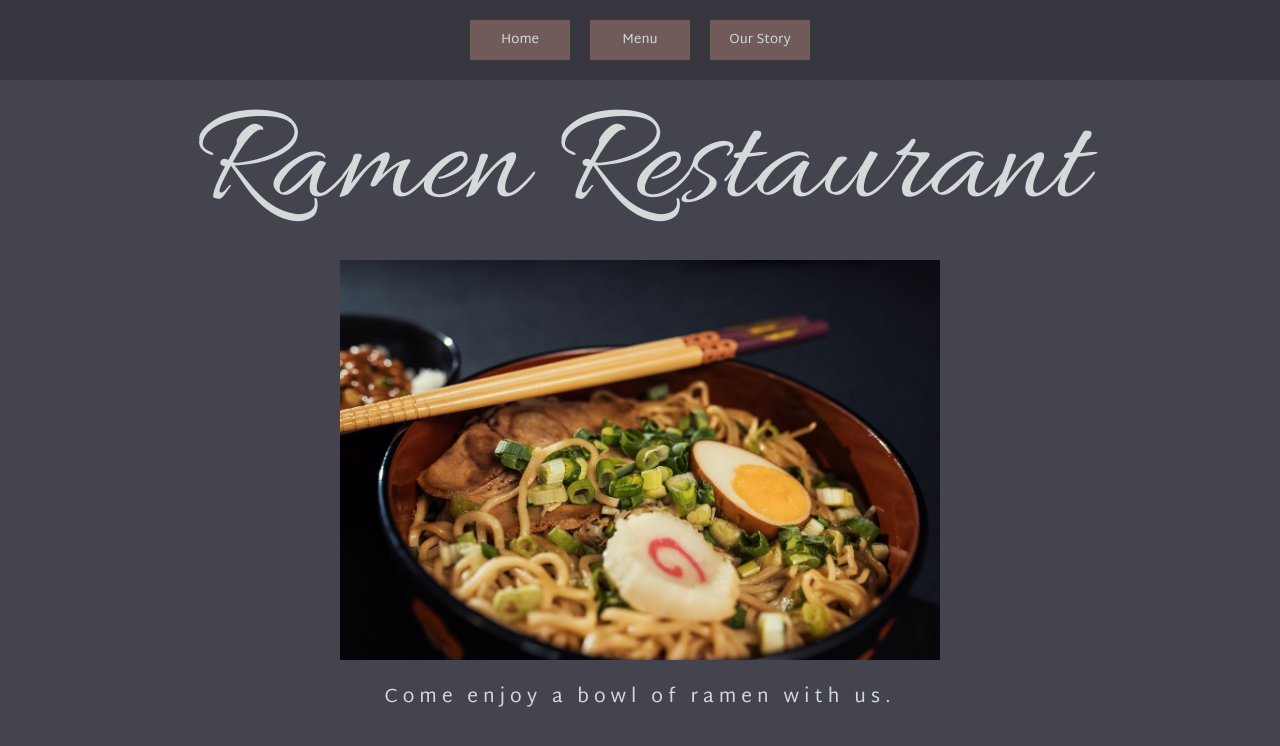
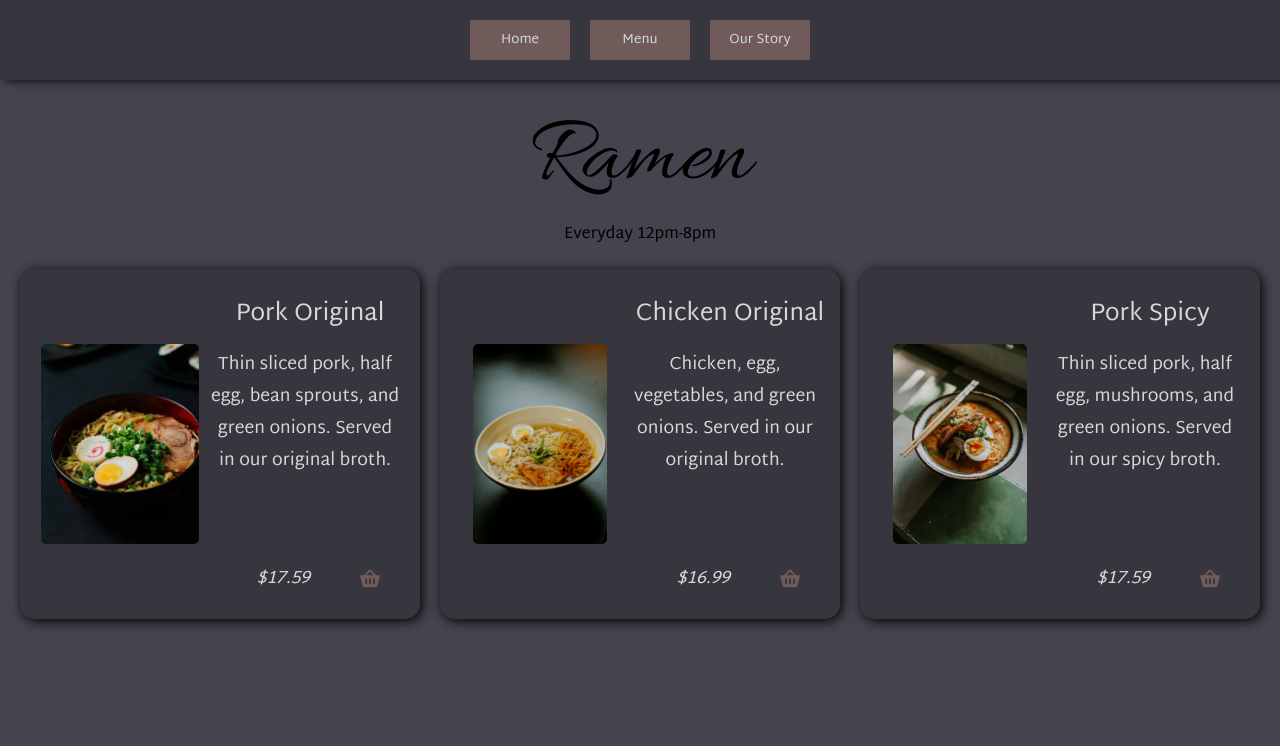
Before and after one commit to mcmityler/restaurant-webpack-practice, a website built with webpack: page src/template.html in a window 1280 px wide. Built offline with nearby package versions, Linux system fonts and the light colour scheme.

Commit message:
Add hardcoded html for menu page

```diff
--- a/src/greeting.js
+++ /dev/null
@@ -1,2 +0,0 @@
-// greeting.js
-export const greeting = "Hello, Odinite!";
--- a/src/home.js
+++ b/src/home.js
@@ -1,4 +1,4 @@
-import homepageRamen from "./homepage-ramen.jpg";
+import homepageRamen from "./images/homepage-ramen.jpg";
 import "./home.css";
 
 export function createHomepage(){
@@ -12,6 +12,7 @@ export function createHomepage(){
 
     const homepageImage = document.createElement("img");
     homepageImage.src = homepageRamen;
+    homepageImage.alt = "Picture of a bowl of ramen"
 
     const homepageTagline = document.createElement("p");
     homepageTagline.textContent = "Come enjoy a bowl of ramen with us."
--- a/src/index.js
+++ b/src/index.js
@@ -1,21 +1,6 @@
 // src/index.js
 import "./styles.css";
+import "./menu.css";
 import { createHomepage } from "./home.js";
 
-createHomepage();
-
-
-
-// div class="homepage">
-//   h1>Ramen Restaurant</h1>
-//   img src="./homepage-ramen.jpg" />
-//   p>Come enjoy a bowl of ramen with us.</p>
-// /div>
-
-// src/index.js
-// import odinImage from "./odin.png";
-
-// const image = document.createElement("img");
-// image.src = odinImage;
-
-// document.body.appendChild(image);
+// createHomepage();
--- /dev/null
+++ b/src/menu.css
@@ -0,0 +1,91 @@
+.menu{
+
+}
+.menu h2{
+    font-family:"Allura",Cambria, Cochin, Georgia, Times, 'Times New Roman', serif ;
+    text-align: center;
+    font-size: 6rem;
+    margin-top: 20px;
+    grid-column: 1/-1;
+    grid-row: 1/2;
+}
+.menu .everyday{
+    font-family: "MartelSans",Cambria, Cochin, Georgia, Times, 'Times New Roman', serif ;
+    grid-column: 1/-1;
+    text-align: center;
+}
+.ramen-container{
+    display: grid;
+    grid-template-rows: 350px;
+    grid-template-columns: repeat(auto-fit, minmax(350px, 1fr));
+    grid-auto-rows: 350px;
+    gap: 20px;
+    margin: 20px;
+}
+.ramen{
+    display: grid;
+    grid-template-columns: 180px 1fr 80px;
+    grid-template-rows:  70px 1fr 60px;
+    background-color: var(--dark-grey);
+    color: var(--light-color);
+    font-family: "MartelSans",Cambria, Cochin, Georgia, Times, 'Times New Roman', serif ;
+    border-radius: 15px;
+    padding: 10px;
+    box-shadow: 2px 2px 12px black;
+    transition: all 0.5s ease;
+}
+.ramen:hover{
+    box-shadow: 5px 5px 10px black;
+    transform: rotate(2deg);
+}
+.ramen img{
+    height: 200px;
+    width: auto;
+    grid-row: 1/-1;
+    place-self: center;
+    border-radius: 5px;
+
+}
+.ramen h3{
+    grid-column: 2/-1;
+    place-self: center;
+    font-size: 1.5rem;
+}
+.ramen .description{
+    grid-column: 2/-1;
+    font-size: 1.1rem;
+    align-items: center;
+    text-align: center;
+    padding-right: 10px;
+}
+.ramen button{
+    width: 30px;
+    height: 30px;
+    place-self: center;
+    background-color: transparent;
+    display: grid;
+    place-content: center;
+    font-size: 1.2rem;
+    color: var(--brown);
+    border: none;
+}
+.ramen button i{
+    transition: all 0.4s ease;
+
+}
+.ramen button:hover i{
+    text-shadow: 4px 4px 5px black;
+    transform: translateY(-4px);
+}
+.ramen button:active i{
+    text-shadow: 4px 4px 10px black;
+    transform: translateY(-2px);
+    color: var(--light-color)
+}
+.ramen .price{
+    justify-self: flex-end;
+    align-self: center;
+    padding-right: 20px;
+    font-size: 1.1rem;
+    font-style: italic;
+}
--- a/src/styles.css
+++ b/src/styles.css
@@ -35,6 +35,7 @@ header{
     background-color: var(--dark-grey);
     display: grid;
     place-items: center;
+    box-shadow: 5px 0px 10px black;
 }
 header nav{
     display: grid;
--- a/src/template.html
+++ b/src/template.html
@@ -3,7 +3,9 @@
 <head>
     <meta charset="UTF-8">
     <meta name="viewport" content="width=device-width, initial-scale=1.0">
-    <link rel="icon" type="image/png" href="./bowl-rice.png">
+    <link rel="icon" type="image/png" href="./images/bowl-rice.png">
+    <link rel="stylesheet" href="https://cdnjs.cloudflare.com/ajax/libs/font-awesome/7.0.1/css/all.min.css">
+
 
     <title>Restaurant Webpack Practice</title>
 </head>
@@ -16,7 +18,52 @@
         </nav>
     </header>
     <div id="content">
+        <div class="menu">
+            <h2>Ramen</h2>
+            <p class="everyday">Everyday 12pm-8pm</p>
+            <div class="ramen-container">
 
+                <div class="ramen">
+                    <img src="./images/pork-ramen.jpg" alt="Pork ramen photo">
+                    <h3>Pork Original</h3>
+                    <p class="description">
+                        Thin sliced pork, half egg,
+                        bean sprouts, and green onions.
+                        Served in our original broth.
+                    </p>
+                    <p class="price">$17.59</p>
+                    <button aria-label="Add ramen to shopping cart">
+                        <i class="fa-solid fa-basket-shopping"></i>
+                    </button>
+                </div>
+                <div class="ramen">
+                    <img src="./images/chicken-ramen.jpg" alt="Chicken ramen photo">
+                    <h3>Chicken Original</h3>
+                    <p class="description">
+                        Chicken, egg,
+                        vegetables, and green onions.
+                        Served in our original broth.
+                    </p>
+                    <p class="price">$16.99</p>
+                    <button aria-label="Add ramen to shopping cart">
+                        <i class="fa-solid fa-basket-shopping"></i>
+                    </button>
+                </div>
+                <div class="ramen">
+                    <img src="./images/spicy-ramen.jpg" alt="Chicken ramen photo">
+                    <h3>Pork Spicy</h3>
+                    <p class="description">
+                        Thin sliced pork, half egg,
+                        mushrooms, and green onions.
+                        Served in our spicy broth.
+                    </p>
+                    <p class="price">$17.59</p>
+                    <button aria-label="Add ramen to shopping cart">
+                        <i class="fa-solid fa-basket-shopping"></i>
+                    </button>
+                </div>
+            </div>
+        </div>
     </div>
 </body>
 </html>
```
Also changed, not shown: README.md, src/images/basket-shopping-solid-full.svg (added), src/images/basket-shopping.svg (added), src/images/bowl-rice.png (renamed from src/bowl-rice.png), src/images/chicken-ramen.jpg (added), src/images/homepage-ramen.jpg (renamed from src/homepage-ramen.jpg), src/images/pork-ramen.jpg (added), src/images/spicy-ramen.jpg (added).
